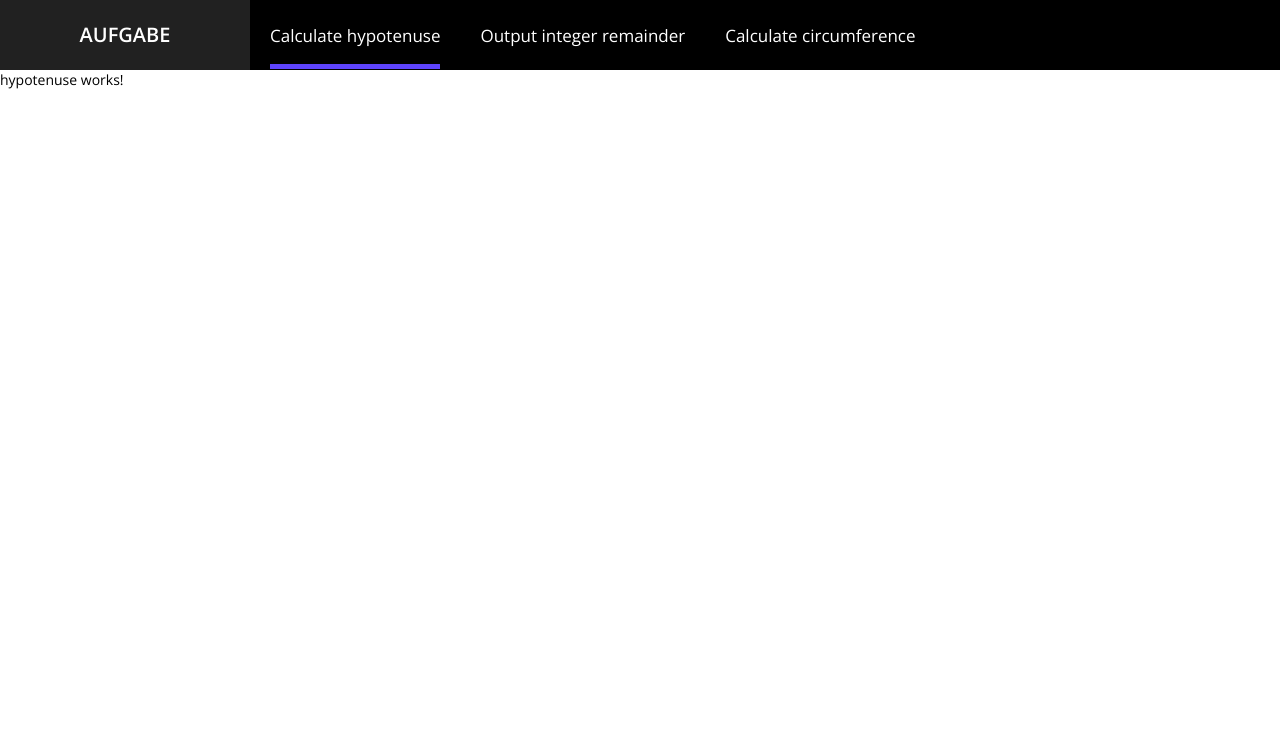
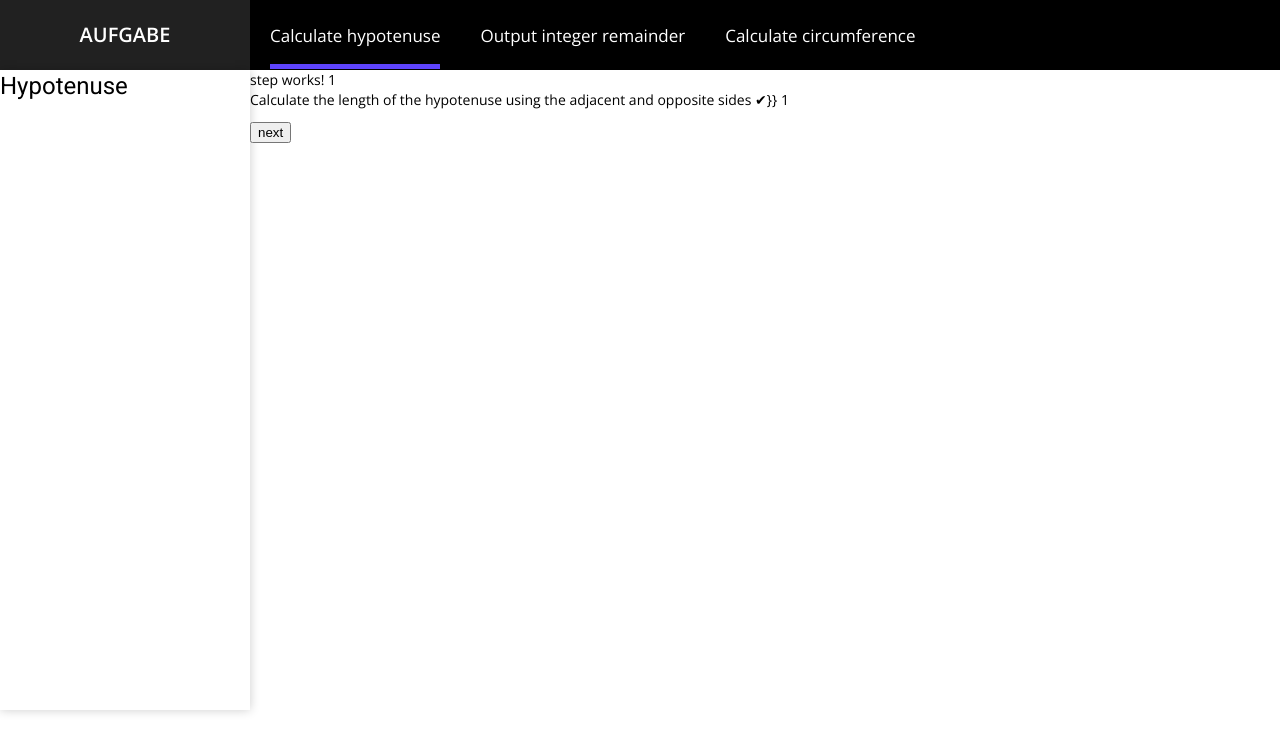
Before and after one commit to memins/scalara, an Angular app: page /hypotenuse in a window 1280 px wide. Shown: the top 752 px of the page. Built offline with nearby package versions, Linux system fonts and the light colour scheme.

Commit message:
step logic tried

```diff
--- a/angular.json
+++ b/angular.json
@@ -105,8 +105,5 @@
         }
       }
     }
-  },
-  "cli": {
-    "analytics": false
   }
 }
--- a/src/app/app.module.ts
+++ b/src/app/app.module.ts
@@ -8,6 +8,7 @@ import { HypotenuseComponent } from './hypotenuse/hypotenuse.component';
 import { RemainderComponent } from './remainder/remainder.component';
 import { CircumferenceComponent } from './circumference/circumference.component';
 import { LayoutComponent } from './layout/layout.component';
+import { StepComponent } from './step/step.component';
 
 @NgModule({
   declarations: [
@@ -16,7 +17,8 @@ import { LayoutComponent } from './layout/layout.component';
     HypotenuseComponent,
     RemainderComponent,
     CircumferenceComponent,
-    LayoutComponent
+    LayoutComponent,
+    StepComponent
   ],
   imports: [
     BrowserModule,
--- a/src/app/hypotenuse/hypotenuse.component.html
+++ b/src/app/hypotenuse/hypotenuse.component.html
@@ -1 +1,19 @@
-<p>hypotenuse works!</p>
+<div class="view hypotenuse">
+    <div class="side-menu">
+        <h1>Hypotenuse</h1>
+    </div>
+    <div class="content">
+        <app-step [step]="1" [display]="step == 1">
+            <p> Calculate the length of the hypotenuse using the adjacent and opposite sides
+                {{step == 1 ? '✔' : ''}}}} {{step}}
+            </p>
+        </app-step>
+        <app-step [step]="2" [display]="step == 2">
+
+        </app-step>
+        <app-step [step]="3" [display]="step == 3">
+
+        </app-step>
+        <button (click)="incrementStep()">next</button>
+    </div>
+</div>
--- a/src/app/hypotenuse/hypotenuse.component.ts
+++ b/src/app/hypotenuse/hypotenuse.component.ts
@@ -7,9 +7,14 @@ import { Component, OnInit } from '@angular/core';
 })
 export class HypotenuseComponent implements OnInit {
 
-  constructor() { }
+  step = 1;
+  constructor() {
+  }
 
   ngOnInit(): void {
   }
+  incrementStep() {
+    this.step++;
+  }
 
 }
--- /dev/null
+++ b/src/app/step/step.component.html
@@ -0,0 +1,3 @@
+<p [style]=" display ? 'display:block':'display:none'">step works! {{step}}
+    <ng-content></ng-content>
+</p>
--- /dev/null
+++ b/src/app/step/step.component.ts
@@ -0,0 +1,16 @@
+import { Component, OnInit, Input } from '@angular/core';
+
+@Component({
+  selector: 'app-step',
+  templateUrl: './step.component.html',
+  styleUrls: ['./step.component.scss']
+})
+export class StepComponent implements OnInit {
+  @Input() step: number | undefined;
+  @Input() display: boolean = false;
+  constructor() { }
+
+  ngOnInit(): void {
+  }
+
+}
```
Also changed, not shown: src/app/step/step.component.scss (added), 1 other file (tests, documents, lock files or other folders).
